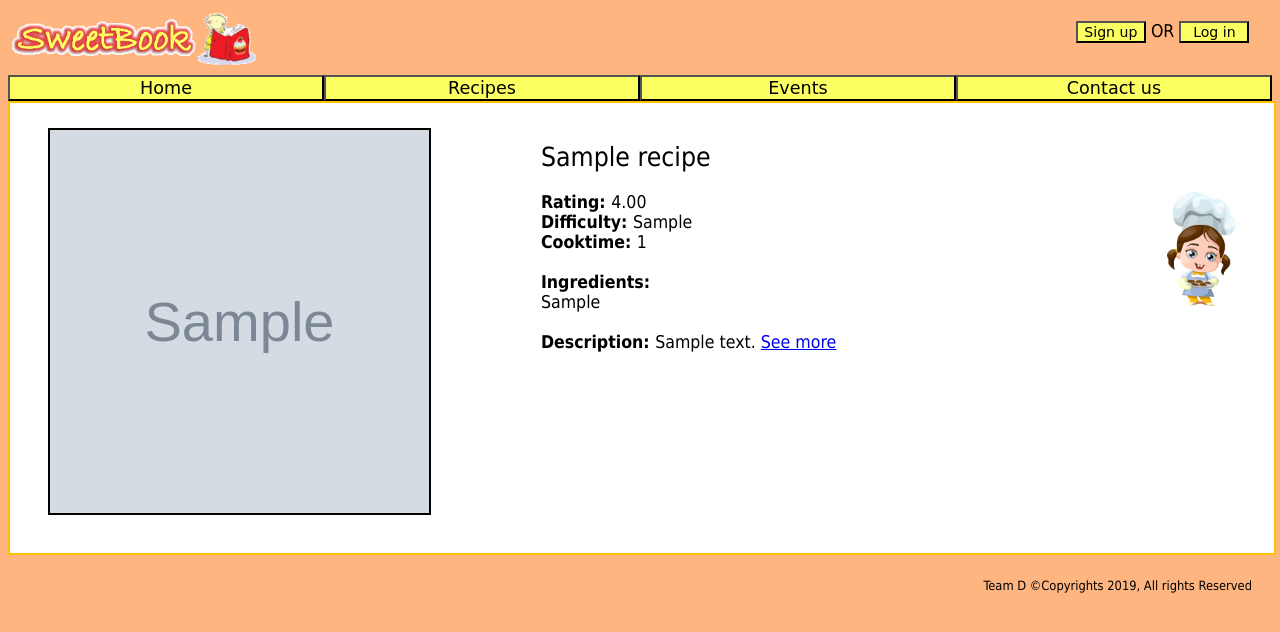
After one commit to princesszet/sweetbook_project, a Django app: template sweetbook_project/templates/sweetbook/recipes.html in a window 1280 px wide. The commit adds this page. Shown: the top 632 px of the page. Run offline with Django 3.2, Linux system fonts and the light colour scheme; the template is opened without the code that fills it: values that come from a table or form of the project are taken from there, others are empty; tables that the repository leaves empty hold one stand-in row (values such as "Sample post"); grey boxes marked "Sample" are stand-in pictures.

Commit message:
Resolving errors in views, models and previous templates, creating recipes.html with .css

```diff
--- /dev/null
+++ b/sweetbook_project/static/css/recipes.css
@@ -0,0 +1,36 @@
+.container{
+	border: 2px solid #ffc000;
+	background-color: white;
+	width: 100%;
+	height: 450px;
+	margin-top: 10px;
+	margin-bottom: 10px;
+	clear: both;
+}
+
+.image{
+	float: left;
+	border: 2px solid #000;
+	margin: 2%;
+	margin-left: 3%;
+	width: 30%;
+	height: 85%;
+}
+
+.content{
+	margin: 3%;
+	float: right;
+	font-size: 110%;
+	width: 55%;
+}
+
+.content-header{
+	font-size: 150%;
+}
+
+.girl-image{
+	width: 10%;
+	height: 10%;
+	float: right;
+	right: 20%;
+}
--- a/sweetbook_project/sweetbook/models.py
+++ b/sweetbook_project/sweetbook/models.py
@@ -11,6 +11,10 @@ class Event(models.Model):
     description = models.CharField(max_length=100)
     place = models.CharField(max_length=50)
     postcode = models.CharField(max_length=10)
+
+    def save(self, *args, **kwargs):
+        self.event_slug = slugify(self.name)
+        super(Event, self).save(*args, **kwargs)
 
     def __str__(self):
         return self.name
@@ -45,7 +49,7 @@ class Recipe(models.Model):
     last_modified = models.DateTimeField(default = timezone.now())
 
     def save(self, *args, **kwargs):
-        self.slug = slugify(self.name)
+        self.recipe_slug = slugify(self.name)
         super(Recipe, self).save(*args, **kwargs)
 
     def __str__(self):
--- /dev/null
+++ b/sweetbook_project/templates/sweetbook/recipes.html
@@ -0,0 +1,23 @@
+{% extends 'sweetbook/base.html' %}
+{% load staticfiles %}
+
+{% block style_block %}
+	<link rel="stylesheet" type="text/css" href="{% static 'css/recipes.css' %}">
+{% endblock %}
+
+{% block body_block %}
+	{% for recipe in recipes %}
+		<div class="container">
+			<img class="image" src="{{MEDIA_URL}}{{recipe.picture}}" alt="{{recipe.name}}" onerror="this.onerror=null;this.src='{% static 'images/default.jpg' %}';">
+			<p class="content">
+				<span class="content-header">{{recipe.name}}</span><br><br>
+				<img class="girl-image" src="{% static 'images/girl.jpg' %}">
+				<b>Rating: </b>{{recipe.rating}}<br>
+				<b>Difficulty: </b>{{recipe.difficulty}}<br>
+				<b>Cooktime: </b>{{recipe.cooktime}}<br><br>
+				<b>Ingredients: </b><br>{{recipe.ingredients}}<br><br>
+				<b>Description: </b>{{recipe.description | truncatechars:220}} <a href="{% url 'sweetbook:chosen_recipe' recipe.recipe_slug %}">See more</a>
+			</p>
+		</div>
+	{% endfor %}
+{% endblock %}
```
Also changed, not shown: sweetbook_project/sweetbook/views.py (+4 -3 lines), sweetbook_project/templates/sweetbook/home.html (+4 -4 lines), sweetbook_project/static/images/default.jpg, sweetbook_project/static/images/girl.jpg (added).
